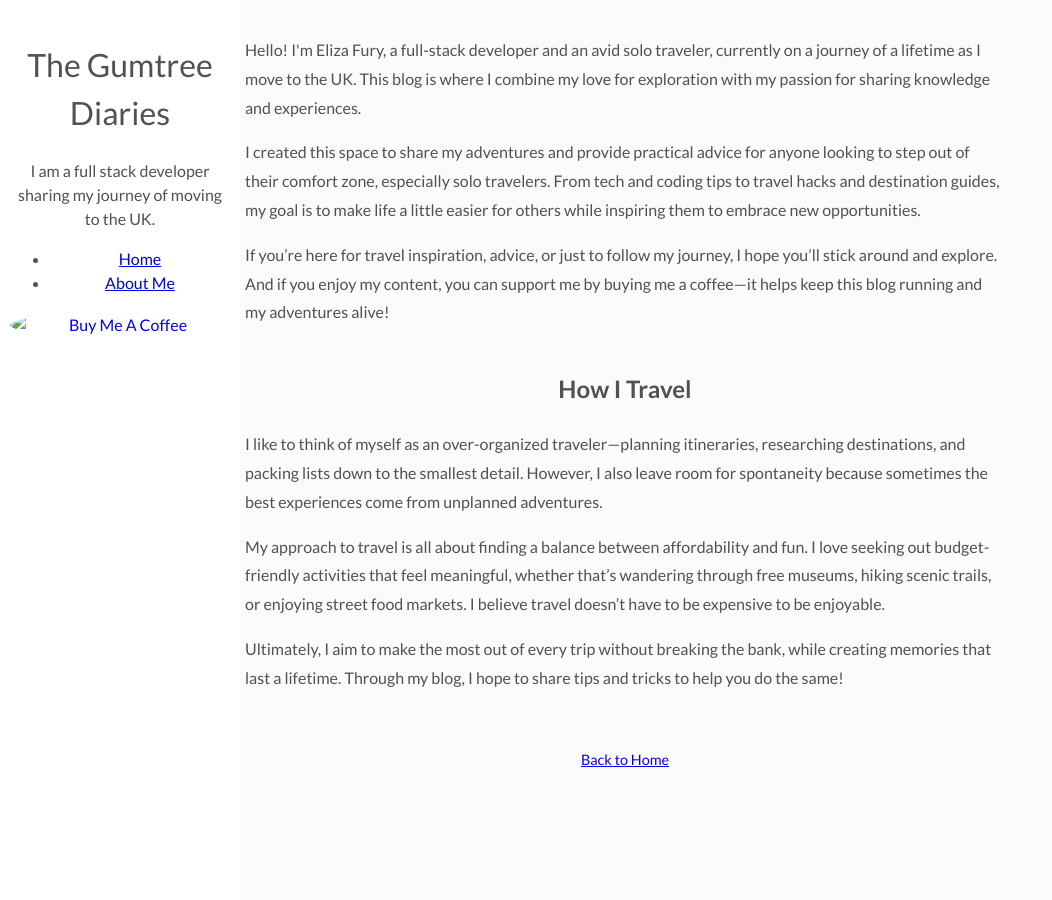
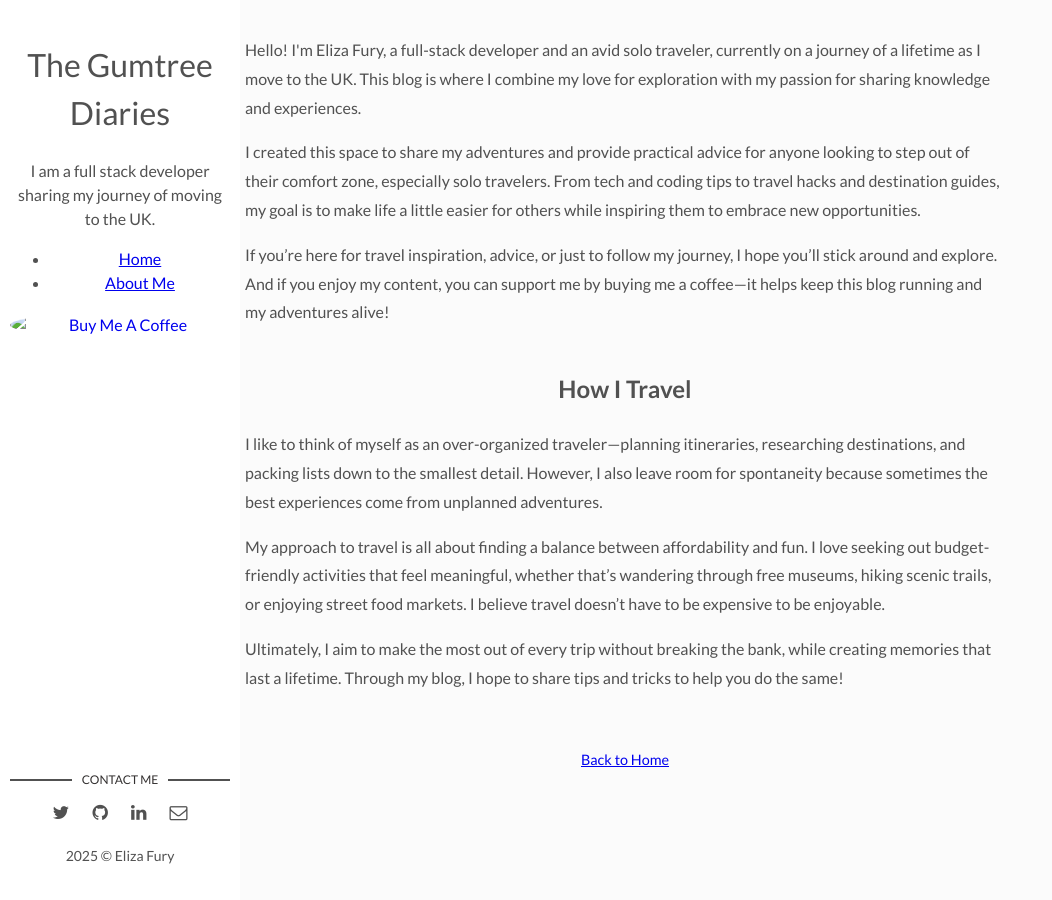
Before and after one commit to Efury1/The-Gumtree-Diaries, a Jekyll site: the page built from about.html, in a window 1280 px wide. Shown: the whole page, without its empty margins (0-1052 px from the left). Built offline with Jekyll 4.4.1, drawn with Linux system fonts in a browser that asks for light colours.

Commit message:
Add sidebar to about page

```diff
--- a/about.html
+++ b/about.html
@@ -60,6 +60,28 @@ permalink: /about/
                 </a>
             </div>
         </header>
+        <footer>
+            <section class="contact">
+              <h3 class="contact-title">Contact me</h3>
+              <ul>
+
+                  <li><a href="https://twitter.com/FuryEliza" target="_blank"><i class="fa fa-twitter" aria-hidden="true"></i></a></li>
+
+
+                  <li class="github"><a href="http://github.com/Efury1" target="_blank"><i class="fa fa-github"></i></a></li>
+
+
+                  <li class="linkedin"><a href="https://in.linkedin.com/in/eliza-fury-3004b3110/" target="_blank"><i class="fa fa-linkedin"></i></a></li>
+
+
+                  <li class="email"><a href="mailto:ejfury@protonmail.com"><i class="fa fa-envelope-o"></i></a></li>
+
+              </ul>
+            </section> <!-- End Section Contact -->
+            <div class="copyright">
+              <p>2025 &copy; Eliza Fury</p>
+            </div>
+          </footer>
     </aside>
 
     <!-- Main Content -->
```
